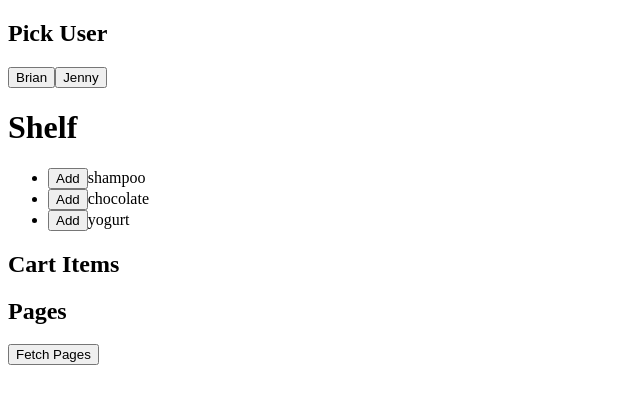
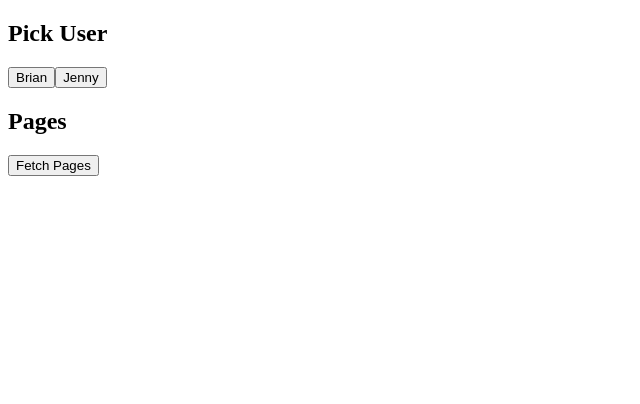
Before and after one commit to bholtbholt/fe, a React (Create React App) app: page / in a window 1280 px wide. Shown: the top 404 px of the page, without its empty margins (0-640 px from the left). Built offline with nearby package versions, Linux system fonts and the light colour scheme; data requests are answered from the project's data file.

Commit message:
Remove Cart

```diff
--- a/src/App.js
+++ b/src/App.js
@@ -1,6 +1,5 @@
 import React, { Component } from 'react';
 import User from './components/users';
-import Cart from './components/cart';
 import Pages from './components/pages';
 
 class App extends Component {
@@ -8,7 +7,6 @@ class App extends Component {
     return (
       <div className="App">
         <User />
-        <Cart />
         <Pages />
       </div>
     );
--- a/src/actions/cart.js
+++ /dev/null
@@ -1,7 +0,0 @@
-export const ADD = 'ADD'
-export const addToCart = (item) => {
-  return {
-    type: ADD,
-    item
-  };
-}
--- a/src/components/cart.js
+++ /dev/null
@@ -1,37 +0,0 @@
-import React, { Component } from 'react';
-import { bindActionCreators } from 'redux';
-import { connect } from 'react-redux';
-import * as CartActions from '../actions/cart';
-import Shelf from './shelf';
-
-class Cart extends Component {
-  render() {
-    const CartItems = this.props.cart.map((item, index) => {
-      return <li key={index}>{item}</li>
-    });
-
-    return (
-      <div className="Cart">
-        <Shelf addItem={this.props.action.addToCart} />
-        <h2>Cart Items</h2>
-        <ul>
-          {CartItems}
-        </ul>
-      </div>
-    );
-  }
-}
-
-function mapStateToProps(state, prop) {
-  return {
-    cart: state.cart
-  }
-}
-
-function mapDispatchToProps(dispatch) {
-  return {
-    action: bindActionCreators(CartActions, dispatch)
-  }
-}
-
-export default connect(mapStateToProps, mapDispatchToProps)(Cart);
--- a/src/components/shelf.js
+++ /dev/null
@@ -1,34 +0,0 @@
-import React, { Component } from 'react';
-
-class Shelf extends Component {
-  onClickAdd = this.onClickAdd.bind(this);
-
-  state = {
-    shelfItems: [
-      'shampoo',
-      'chocolate',
-      'yogurt'
-    ]
-  }
-
-  onClickAdd(item) {
-    this.props.addItem(item);
-  }
-
-  render() {
-    const shelfItems = this.state.shelfItems.map((item, index) => {
-      return <li key={index}><button onClick={()=>this.onClickAdd(item)}>Add</button>{item}</li>
-    });
-
-    return (
-      <div>
-        <h1>Shelf</h1>
-        <ul>
-          {shelfItems}
-        </ul>
-      </div>
-    );
-  }
-}
-
-export default Shelf;
--- a/src/reducers/cart.js
+++ /dev/null
@@ -1,10 +0,0 @@
-import { ADD } from '../actions/cart';
-
-export default(state = [], action) => {
-  switch(action.type) {
-    case ADD:
-      return [...state, action.item];
-    default:
-      return state;
-  }
-}
--- a/src/reducers/index.js
+++ b/src/reducers/index.js
@@ -1,10 +1,8 @@
 import { combineReducers } from 'redux';
-import cart from './cart';
 import user from './user';
 import pages from './pages';
 
 const feApp = combineReducers({
-  cart,
   user,
   pages
 });
```
